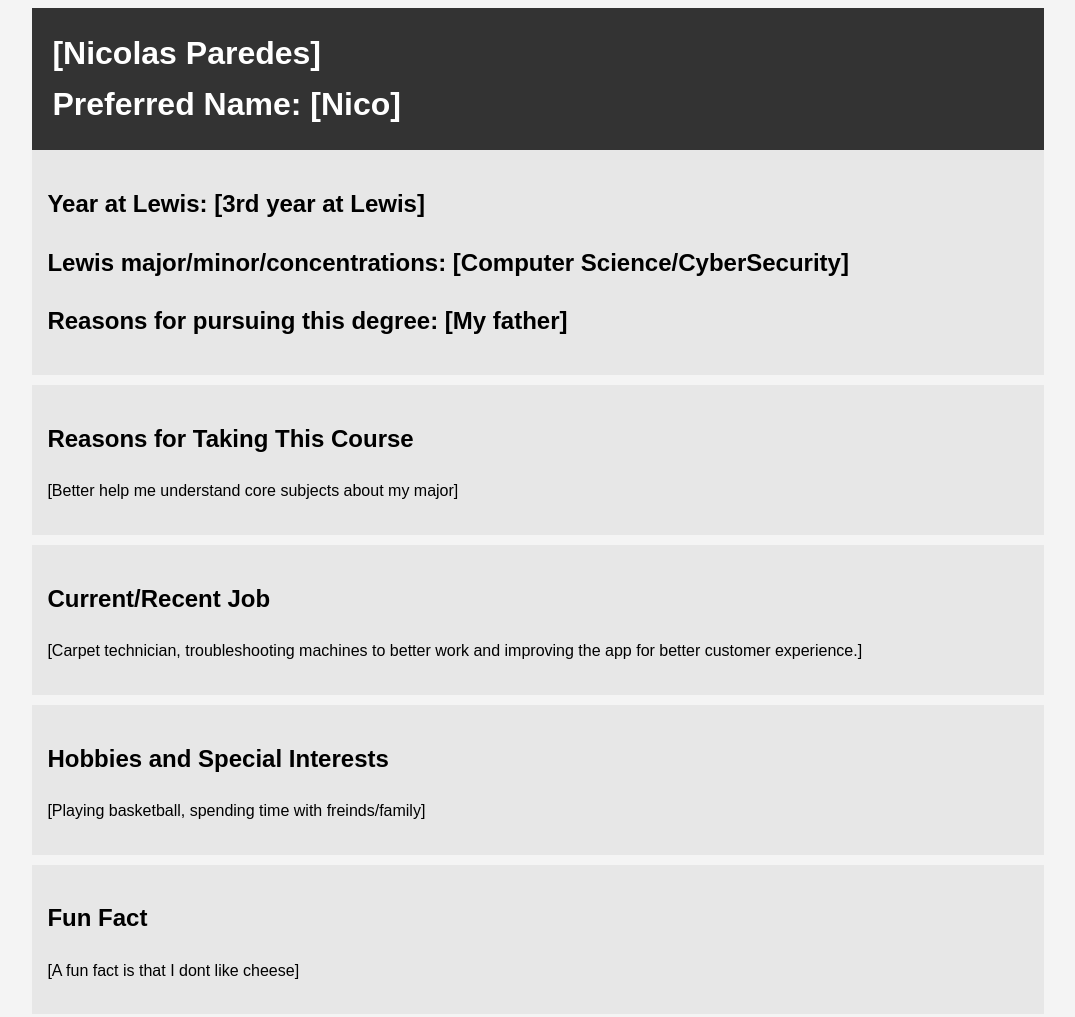
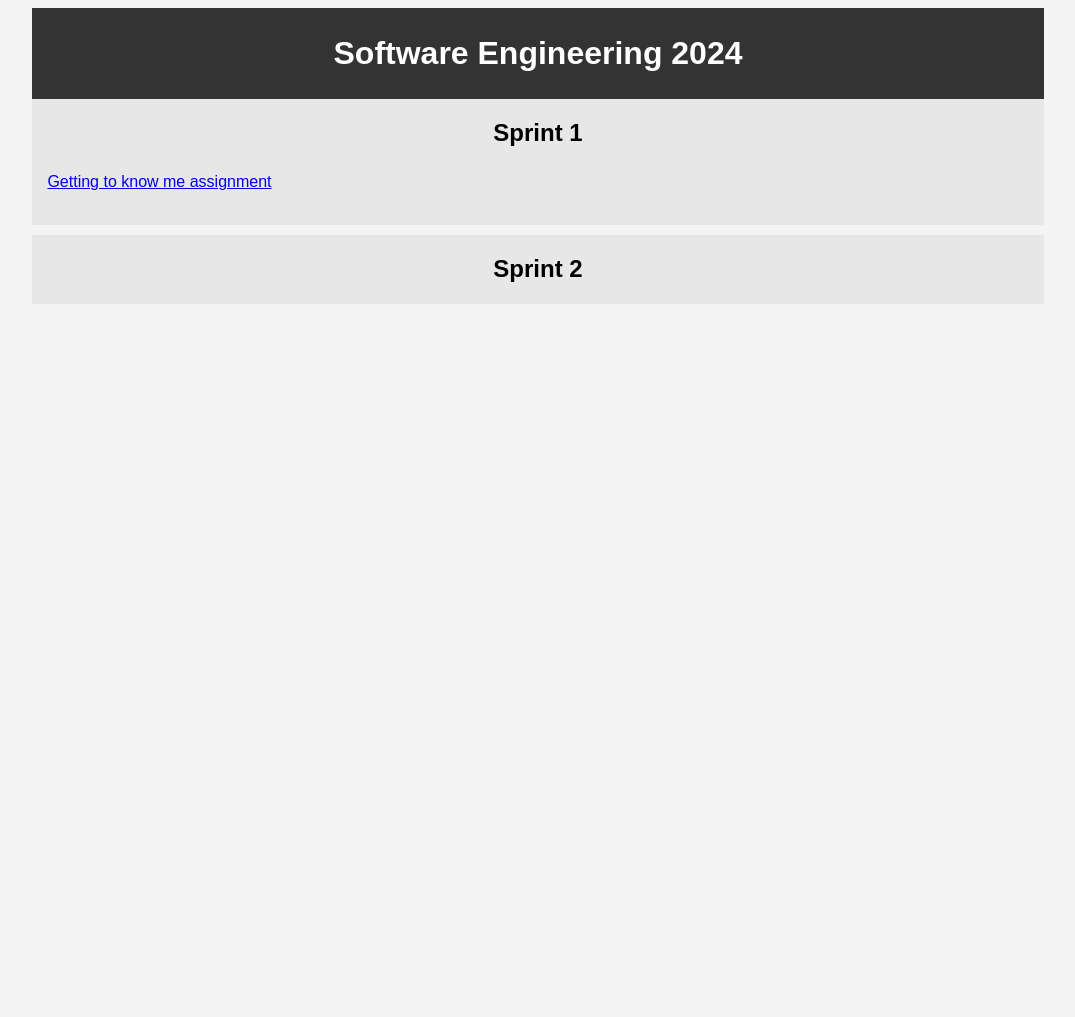
Before and after one commit to denimnico/assignment-portfolio, a plain HTML site: page index.html in a window 1280 px wide. Shown: the whole page, without its empty margins (102-1177 px from the left). After the commit the page ends 800 px from the top, so only its background shows below. Drawn offline with Linux system fonts and the light colour scheme.

Commit message:
updated html file

```diff
--- a/index.html
+++ b/index.html
@@ -1,65 +1,30 @@
 <!DOCTYPE html>
 <html>
 <head>
-    <title>About Me</title>
-    <style>
-        body {
-            font-family: Arial, sans-serif;
-            background-color: #f4f4f4;
-            line-height: 1.6;
-        }
-        .container {
-            width: 80%;
-            margin: auto;
-            overflow: hidden;
-        }
-        .main-info {
-            background: #333;
-            color: #fff;
-            padding: 20px;
-        }
-        .main-info h1 {
-            margin: 0;
-        }
-        .hobbies, .lewis, .course, .job,.fun-fact {
-            background: #e7e7e7;
-            padding: 15px;
-            margin-bottom: 10px;
-        }
-    </style>
+    <title>Assignment Portfolio</title>
+    <link rel="stylesheet" href="index.css">
+
 </head>
 <body>
     <div class="container">
         <header class="main-info">
-            <h1>[Nicolas Paredes]</h1>
-            <h1>Preferred Name: [Nico]</h1>
+            <h1>Software Engineering 2024</h1>
         </header>
 
-        <section class="lewis">
-			<h2>Year at Lewis: [3rd year at Lewis]</h2>
-			<h2>Lewis major/minor/concentrations: [Computer Science/CyberSecurity]</h2>
-			<h2>Reasons for pursuing this degree: [My father]</h2>
+        <header class="sprint-info">
+        <section class="sp1">
+			<h2>Sprint 1</h2>
+			<p><a href="getting-to-know-each-other-np/me.html">Getting to know me assignment </a></p>
         </section>
+        </header>
 
-		<section class="course">
-            <h2>Reasons for Taking This Course</h2>
-            <p>[Better help me understand core subjects about my major]</p>
-        </section>
+        <header class="sprint-info">
+            <section class="sp2">
+                <h2>Sprint 2</h2>
 
-		<section class="job">
-            <h2>Current/Recent Job</h2>
-			<p>[Carpet technician, troubleshooting machines to better work and improving the app for better customer experience.]</p>
-        </section>
 
-        <section class="hobbies">
-            <h2>Hobbies and Special Interests</h2>
-            <p>[Playing basketball, spending time with freinds/family]</p>
-        </section>
-
-        <section class="fun-fact">
-            <h2>Fun Fact</h2>
-            <p>[A fun fact is that I dont like cheese]</p>
-        </section>
+            </section>
+        </header>
     </div>
 </body>
 </html>
```
